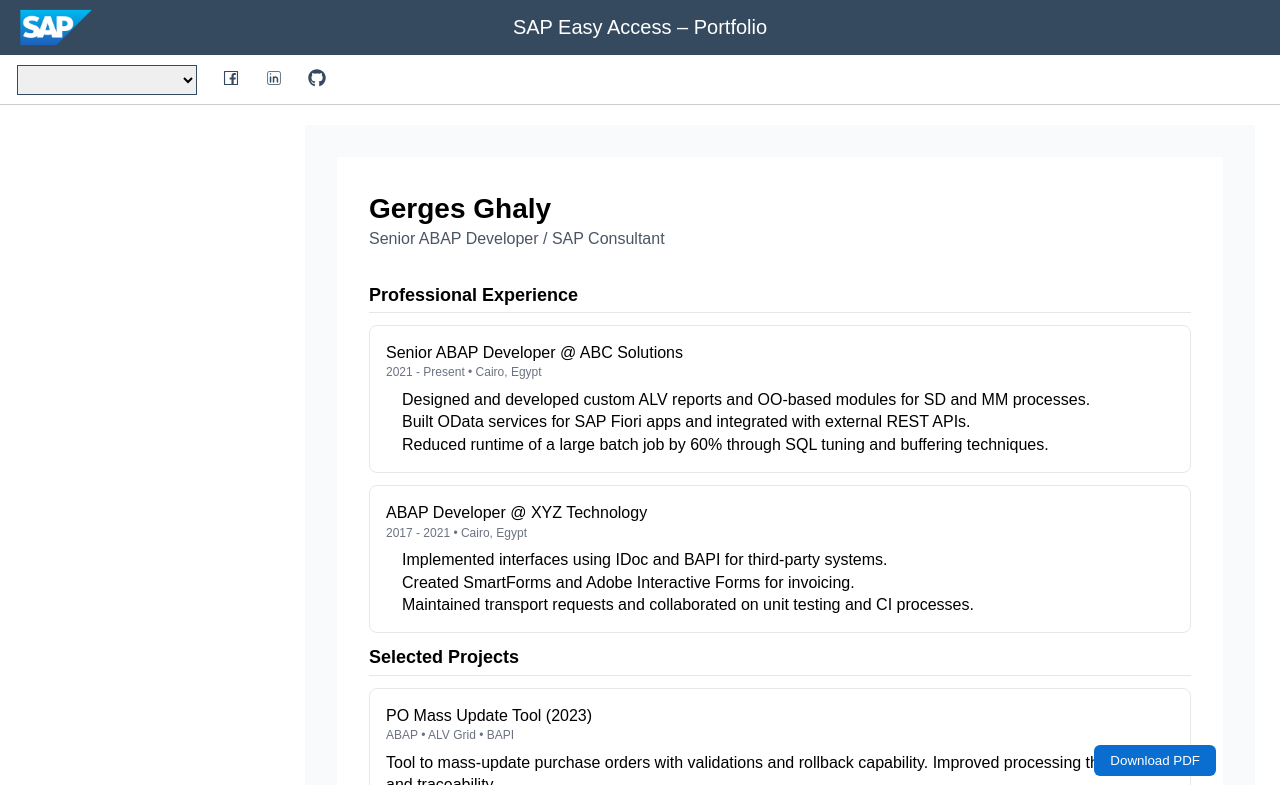
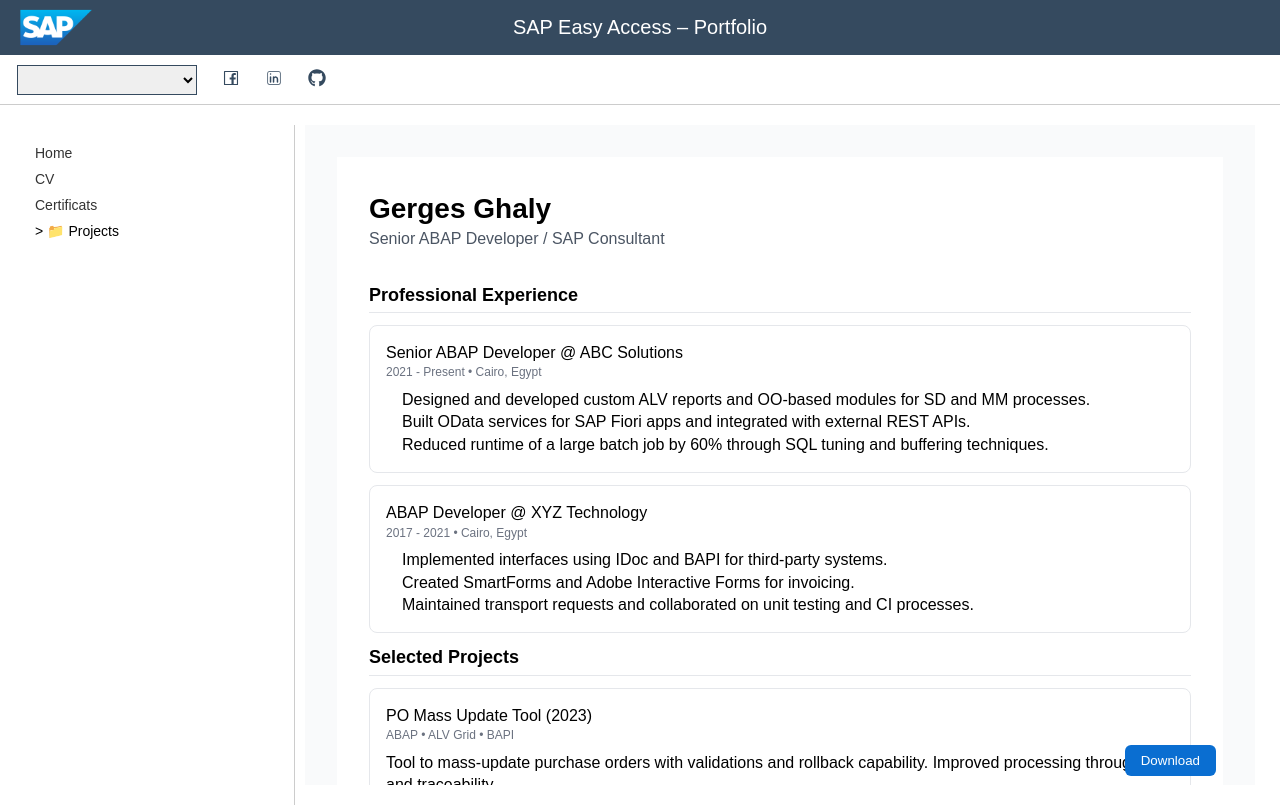
Before and after one commit to GergesGhaly/ABAP-Portfolio, a React (Vite) app: page /cv in a window 1280 px wide. Built offline with nearby package versions, Linux system fonts and the light colour scheme.

Commit message:
set sidebarOpen init acord size screen

```diff
--- a/src/components/SideBar.jsx
+++ b/src/components/SideBar.jsx
@@ -7,7 +7,7 @@
   const [openProjects, setOpenProjects] = useState(false);
   const [openProjectFiles, setOpenProjectFiles] = useState({});
   const [isMobile, setIsMobile] = useState(window.innerWidth < 600);
-  const [sidebarOpen, setSidebarOpen] = useState(false);
+  const [sidebarOpen, setSidebarOpen] = useState(window.innerWidth >= 600); // تظهر افتراضي للشاشات الكبيرة
 
   const toggleProjectFiles = (id) => {
     setOpenProjectFiles((prev) => ({
--- a/src/pages/CV.jsx
+++ b/src/pages/CV.jsx
@@ -160,7 +160,7 @@
             <div style={style.title}>{title}</div>
           </div> */}
         <button style={style.button} onClick={downloadPDF}>
-          Download PDF
+          Download
         </button>
       </div>
     </section>
```
